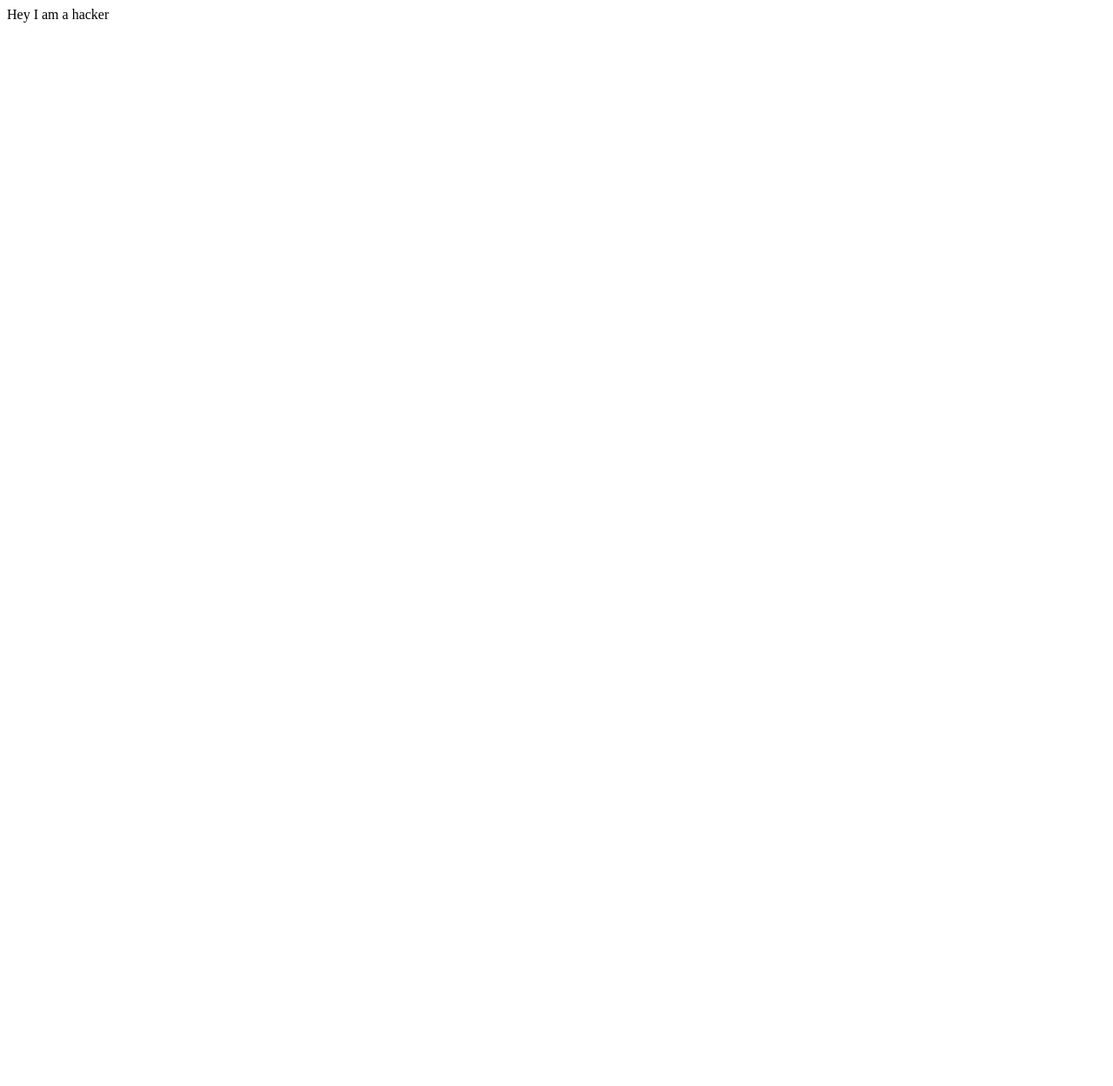
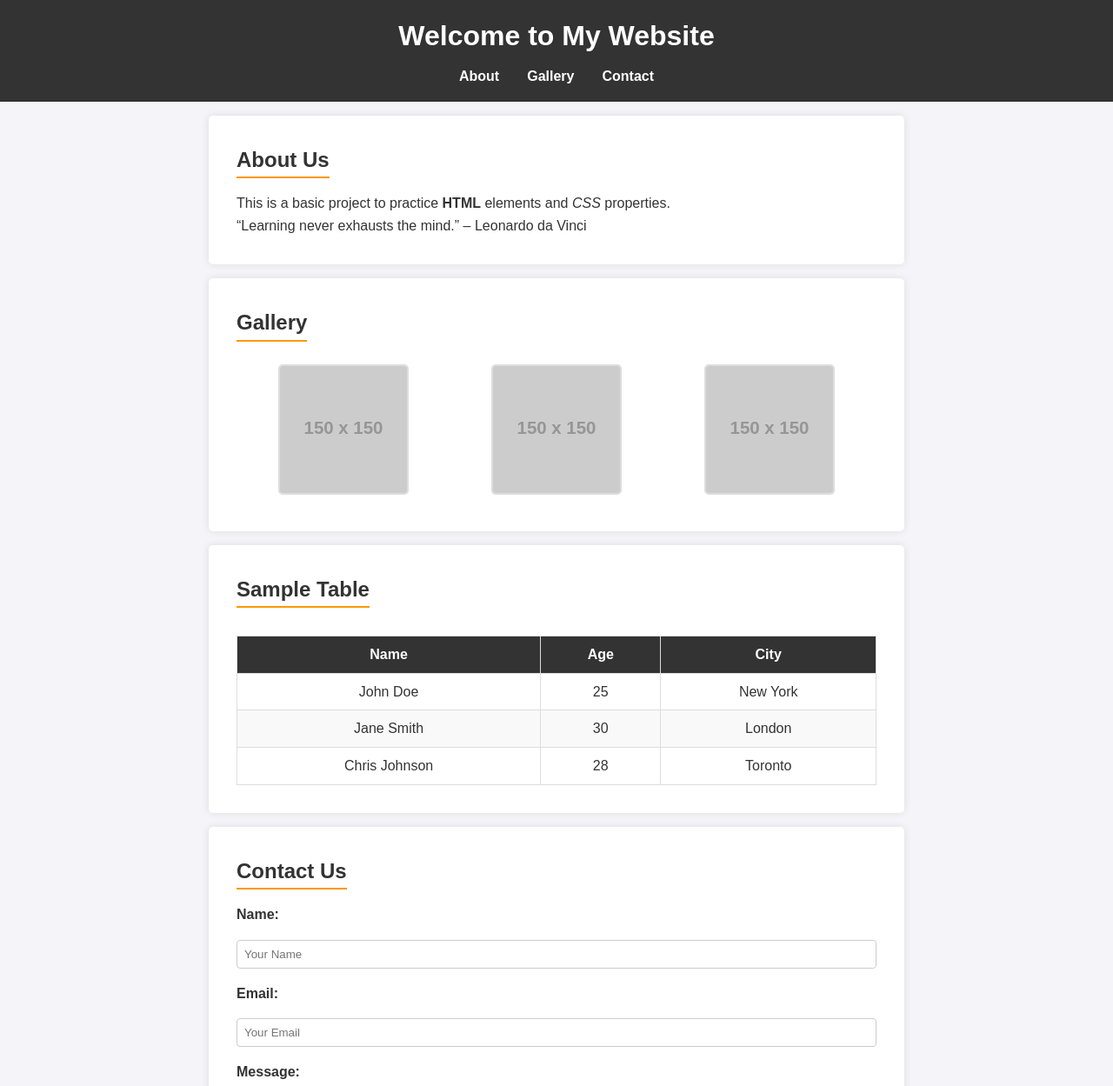
Before and after one commit to Sufiyan9922/ProjectDemo, a plain HTML site: page index.html in a window 1280 px wide. Shown: the top 1249 px of the page at 87% size. Before the commit the page ends 800 px from the top, so only its background shows below. Drawn offline with Linux system fonts and the light colour scheme; placeholder pictures from the web are drawn by us.

Commit message:
basicproject

```diff
--- a/index.html
+++ b/index.html
@@ -1 +1,95 @@
-<p>Hey I am a hacker</p>
+<!DOCTYPE html>
+<html lang="en">
+<head>
+    <meta charset="UTF-8">
+    <meta name="viewport" content="width=device-width, initial-scale=1.0">
+    <meta name="description" content="Basic HTML and CSS Project">
+    <title>HTML & CSS Project</title>
+    <link rel="stylesheet" href="style.css">
+</head>
+<body>
+    <!-- Header Section -->
+    <header>
+        <h1>Welcome to My Website</h1>
+        <nav>
+            <ul>
+                <li><a href="#about">About</a></li>
+                <li><a href="#gallery">Gallery</a></li>
+                <li><a href="#contact">Contact</a></li>
+            </ul>
+        </nav>
+    </header>
+
+    <!-- Main Content -->
+    <main>
+        <section id="about">
+            <h2>About Us</h2>
+            <p>This is a basic project to practice <strong>HTML</strong> elements and <em>CSS</em> properties.</p>
+            <blockquote>“Learning never exhausts the mind.” – Leonardo da Vinci</blockquote>
+        </section>
+
+        <!-- Image and Gallery -->
+        <section id="gallery">
+            <h2>Gallery</h2>
+            <div class="gallery">
+                <img src="https://via.placeholder.com/150" alt="Placeholder Image 1">
+                <img src="https://via.placeholder.com/150" alt="Placeholder Image 2">
+                <img src="https://via.placeholder.com/150" alt="Placeholder Image 3">
+            </div>
+        </section>
+
+        <!-- Table Section -->
+        <section id="table">
+            <h2>Sample Table</h2>
+            <table>
+                <thead>
+                    <tr>
+                        <th>Name</th>
+                        <th>Age</th>
+                        <th>City</th>
+                    </tr>
+                </thead>
+                <tbody>
+                    <tr>
+                        <td>John Doe</td>
+                        <td>25</td>
+                        <td>New York</td>
+                    </tr>
+                    <tr>
+                        <td>Jane Smith</td>
+                        <td>30</td>
+                        <td>London</td>
+                    </tr>
+                    <tr>
+                        <td>Chris Johnson</td>
+                        <td>28</td>
+                        <td>Toronto</td>
+                    </tr>
+                </tbody>
+            </table>
+        </section>
+
+        <!-- Contact Form -->
+        <section id="contact">
+            <h2>Contact Us</h2>
+            <form>
+                <label for="name">Name:</label>
+                <input type="text" id="name" placeholder="Your Name" required>
+
+                <label for="email">Email:</label>
+                <input type="email" id="email" placeholder="Your Email" required>
+
+                <label for="message">Message:</label>
+                <textarea id="message" rows="5" placeholder="Your Message"></textarea>
+
+                <button type="submit">Send</button>
+            </form>
+        </section>
+    </main>
+
+    <!-- Footer -->
+    <footer>
+        <p>&copy; 2024 My Website | All Rights Reserved</p>
+    </footer>
+</body>
+</html>
--- /dev/null
+++ b/style.css
@@ -0,0 +1,142 @@
+/* General Reset */
+* {
+    margin: 0;
+    padding: 0;
+    box-sizing: border-box;
+}
+
+/* Body Styling */
+body {
+    font-family: Arial, sans-serif;
+    line-height: 1.6;
+    background-color: #f4f4f9;
+    color: #333;
+    margin: 0;
+}
+
+/* Header Styling */
+header {
+    background: #333;
+    color: #fff;
+    padding: 1rem;
+    text-align: center;
+}
+
+header h1 {
+    margin-bottom: 0.5rem;
+}
+
+nav ul {
+    list-style: none;
+    display: flex;
+    justify-content: center;
+}
+
+nav ul li {
+    margin: 0 1rem;
+}
+
+nav ul li a {
+    color: #fff;
+    text-decoration: none;
+    font-weight: bold;
+    transition: color 0.3s ease;
+}
+
+nav ul li a:hover {
+    color: #ff9800;
+}
+
+/* Section Styling */
+section {
+    padding: 2rem;
+    margin: 1rem auto;
+    background: #fff;
+    border-radius: 5px;
+    box-shadow: 0 0 10px rgba(0, 0, 0, 0.1);
+    max-width: 800px;
+}
+
+h2 {
+    margin-bottom: 1rem;
+    color: #333;
+    border-bottom: 2px solid #ff9800;
+    display: inline-block;
+}
+
+/* Gallery Styling */
+.gallery {
+    display: flex;
+    justify-content: space-around;
+    flex-wrap: wrap;
+}
+
+.gallery img {
+    margin: 10px;
+    border: 2px solid #ddd;
+    border-radius: 5px;
+    width: 150px;
+    height: 150px;
+    object-fit: cover;
+}
+
+/* Table Styling */
+table {
+    width: 100%;
+    border-collapse: collapse;
+    margin-top: 1rem;
+}
+
+table th, table td {
+    border: 1px solid #ddd;
+    padding: 8px;
+    text-align: center;
+}
+
+table th {
+    background-color: #333;
+    color: white;
+}
+
+table tr:nth-child(even) {
+    background-color: #f9f9f9;
+}
+
+/* Form Styling */
+form {
+    display: flex;
+    flex-direction: column;
+    gap: 1rem;
+}
+
+label {
+    font-weight: bold;
+}
+
+input, textarea {
+    padding: 0.5rem;
+    border: 1px solid #ccc;
+    border-radius: 4px;
+}
+
+button {
+    background-color: #333;
+    color: white;
+    border: none;
+    padding: 0.7rem 1rem;
+    cursor: pointer;
+    transition: background 0.3s ease;
+}
+
+button:hover {
+    background-color: #ff9800;
+}
+
+/* Footer Styling */
+footer {
+    text-align: center;
+    background: #333;
+    color: #fff;
+    padding: 1rem 0;
+    margin-top: 1rem;
+}
```
